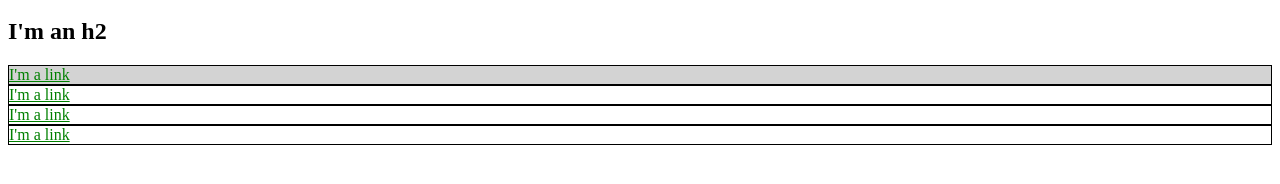
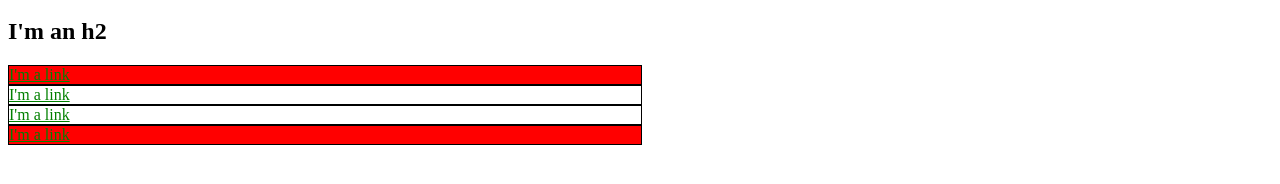
Before and after one commit to rileydog2/rileydog2.github.io, a plain HTML site: page index.html in a window 1280 px wide. Shown: the part 136-320 px from the top of the page. Drawn offline with Linux system fonts and the light colour scheme.

Commit message:
Experiment with widths

```diff
--- a/index.html
+++ b/index.html
@@ -16,6 +16,18 @@
       .bio-box a {
         color: green;
       }
+      .bio-box {
+        width: 75%;
+      }
+      .bio-box {
+        width: 50%;
+      }
+      #exec-bio.alert {
+        background-color: red;
+      }
+      .alert {
+        background-color: red;
+      }
     </style>
   </head>
   <body>
@@ -32,7 +44,7 @@
       </li>
     </ul>
     <h2>I'm an h2</h2>
-    <div id="exec-bio" class="bio-box">
+    <div id="exec-bio" class="bio-box alert">
       <a href="href=https://example.com">I'm a link</a>
     </div>
     <div class="bio-box">
@@ -41,7 +53,7 @@
     <div class="bio-box">
       <a href="href=https://example.com">I'm a link</a>
     </div>
-    <div class="bio-box">
+    <div class="bio-box alert">
       <a href="href=https://example.com">I'm a link</a>
     </div>
   </body>
```
